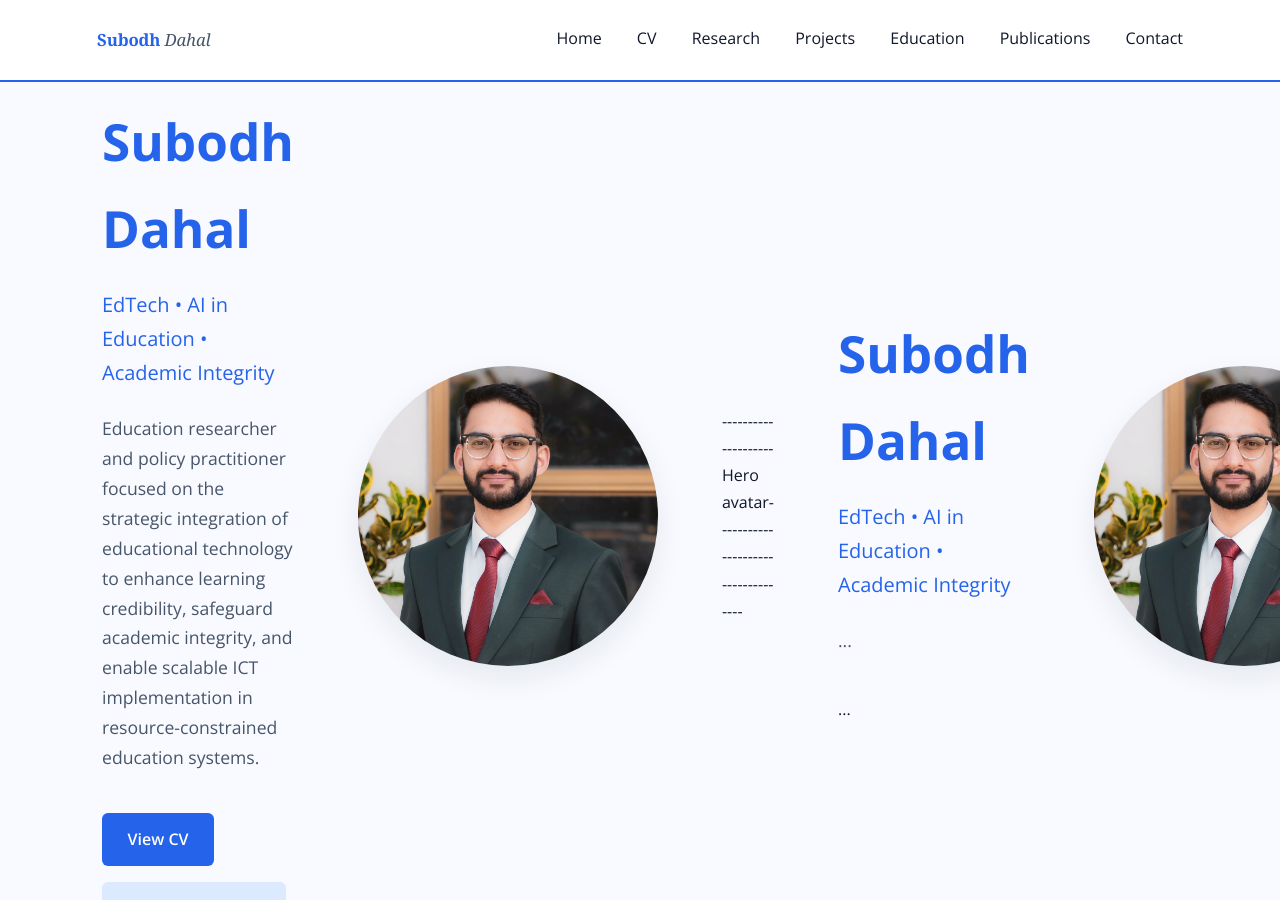
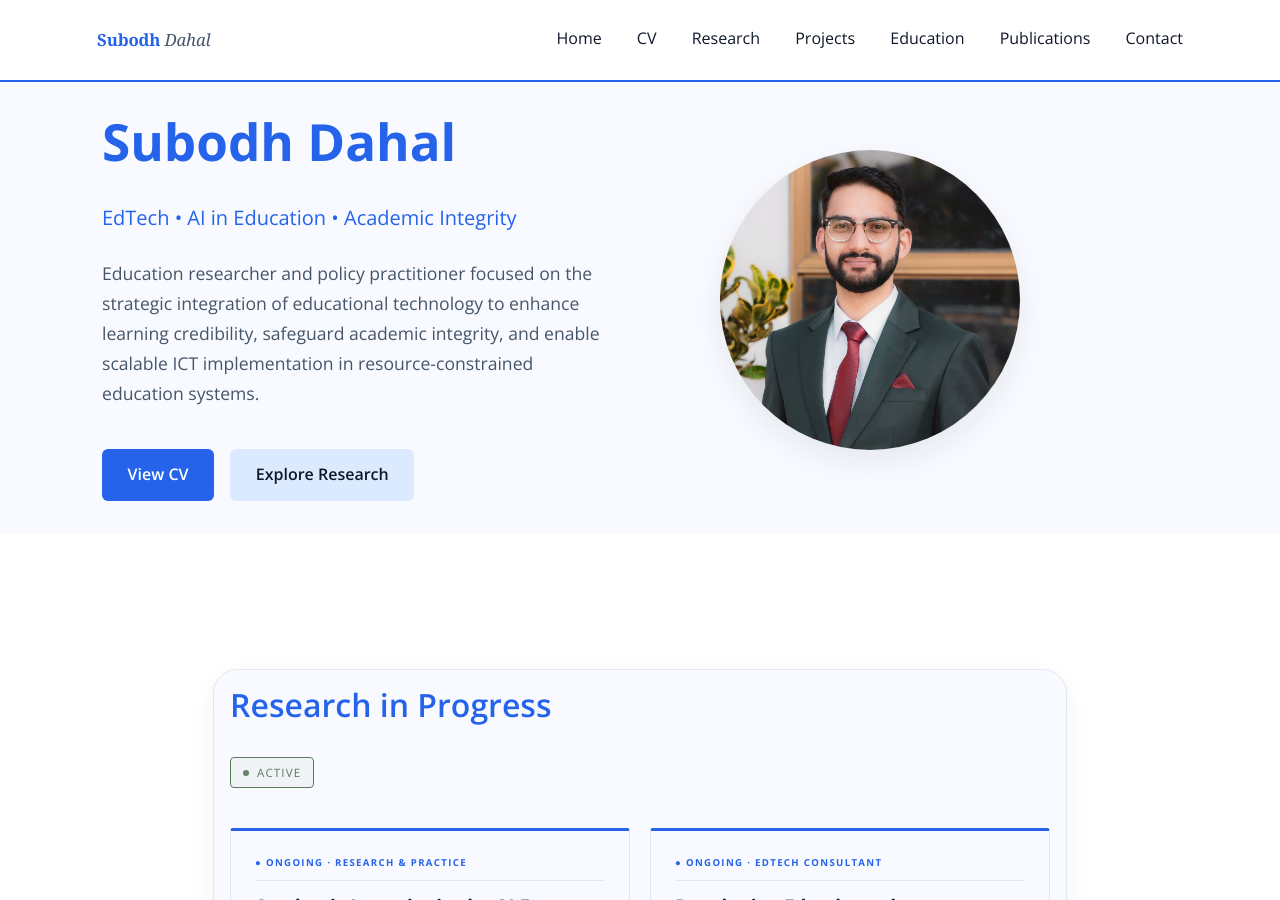
Before and after one commit to dahalsubodh/dahalsubodh.github.io, a Jekyll site: the page built from index.md, in a window 1280 px wide and 900 px high. Built offline with Jekyll 4.4.1, drawn with Linux system fonts in a browser that asks for light colours.

Commit message:
Update hero.html

```diff
--- a/_includes/hero.html
+++ b/_includes/hero.html
@@ -1,10 +1,14 @@
 <section class="hero">
- <div class="container hero-container">
+  <div class="container hero-container">
     <div class="hero-left hero-text">
-      <h1>
-  <span class="hero-name">Subodh Dahal</span>
-</h1>
-   <p class="hero-subtitle">EdTech • AI in Education • Academic Integrity</p>
+      <div class="hero-header">
+        <img src="/assets/Subodhdahal-herosection.jpeg"
+             alt="Professional portrait of Subodh Dahal"
+             class="hero-avatar">
+        <h1><span class="hero-name">Subodh Dahal</span></h1>
+      </div>
+
+      <p class="hero-subtitle">EdTech • AI in Education • Academic Integrity</p>
 
       <p class="hero-description">
         Education researcher and policy practitioner focused on the strategic integration of educational technology to enhance learning credibility, safeguard academic integrity, and enable scalable ICT implementation in resource-constrained education systems.
@@ -19,23 +23,5 @@
     <div class="hero-image">
       <img src="/assets/Subodhdahal-herosection.jpeg" alt="Professional portrait of Subodh Dahal">
     </div>
- --------------------Hero avatar-----------------------------------
-<div class="hero-left hero-text">
-  <div class="hero-header">
-    <img src="/assets/Subodhdahal-herosection.jpeg"
-         alt="Professional portrait of Subodh Dahal"
-         class="hero-avatar">
-    <h1><span class="hero-name">Subodh Dahal</span></h1>
-  </div>
-
-  <p class="hero-subtitle">EdTech • AI in Education • Academic Integrity</p>
-  <p class="hero-description">...</p>
-  <div class="hero-cta">...</div>
-</div>
-
-<div class="hero-image">
-  <img src="/assets/Subodhdahal-herosection.jpeg" alt="Professional portrait of Subodh Dahal">
-</div>
-
   </div>
 </section>
```
